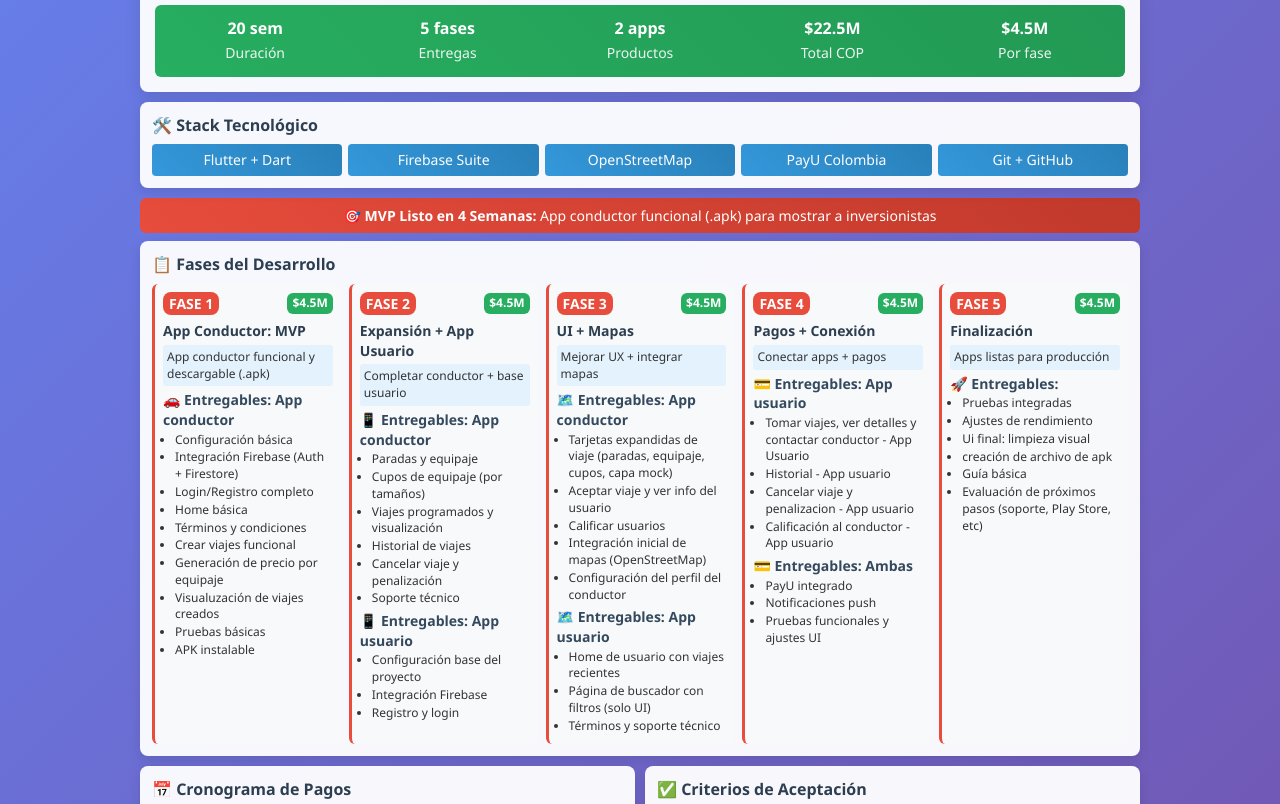
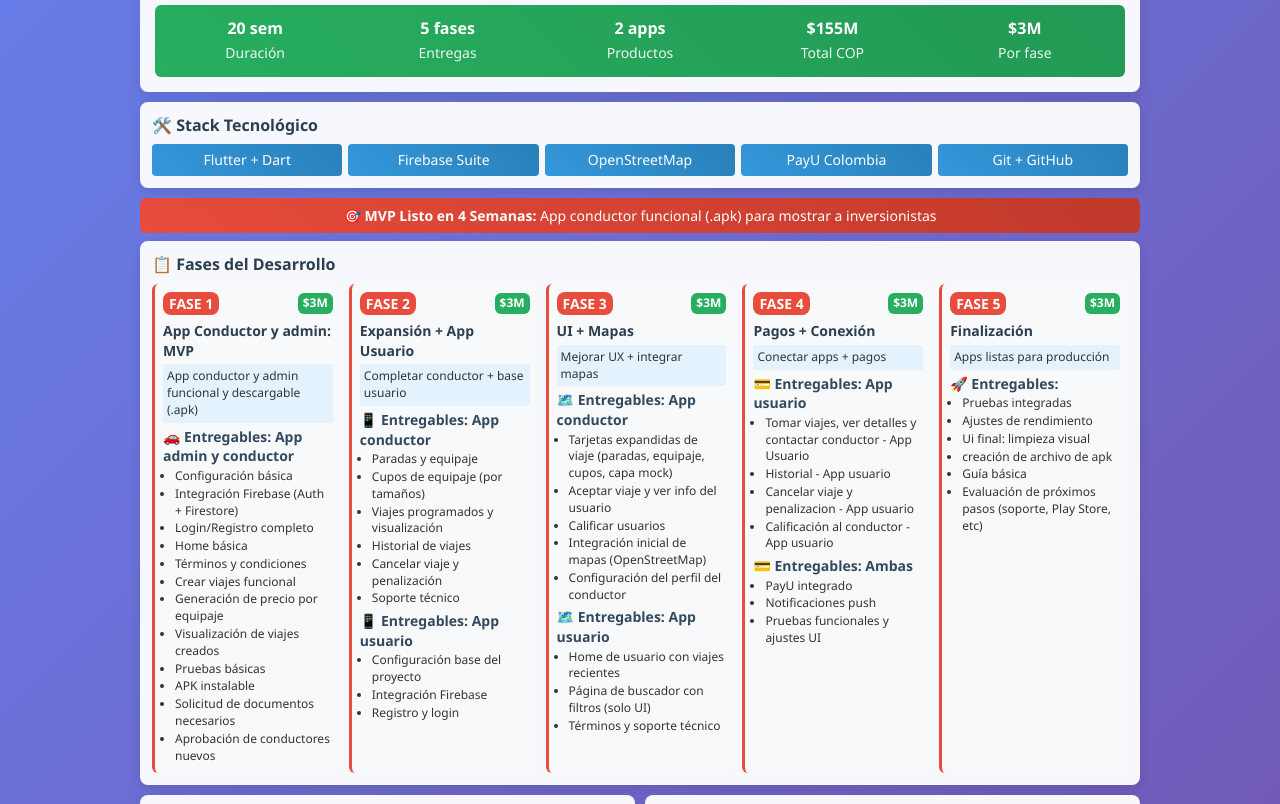
Before and after one commit to AlejandraCarvajal95/PresentacionPlisApp, a plain HTML site: page index.html in a window 1280 px wide. Shown: the part 88-892 px from the top of the page. Drawn offline with Linux system fonts and the light colour scheme.

Commit message:
Actualización de proyecto con nuevos precios

```diff
--- a/index.html
+++ b/index.html
@@ -335,11 +335,11 @@
                     <span class="stat-label">Productos</span>
                 </div>
                 <div class="stat-item">
-                    <span class="stat-value">$22.5M</span>
+                    <span class="stat-value">$155M</span>
                     <span class="stat-label">Total COP</span>
                 </div>
                 <div class="stat-item">
-                    <span class="stat-value">$4.5M</span>
+                    <span class="stat-value">$3M</span>
                     <span class="stat-label">Por fase</span>
                 </div>
             </div>
@@ -370,12 +370,12 @@
                 <div class="phase-card">
                     <div class="phase-header">
                         <div class="phase-number">FASE 1</div>
-                        <div class="phase-budget">$4.5M</div>
+                        <div class="phase-budget">$3M</div>
                     </div>
-                    <div class="phase-title">App Conductor: MVP</div>
-                    <div class="phase-objective">App conductor funcional y descargable (.apk)</div>
+                    <div class="phase-title">App Conductor y admin: MVP</div>
+                    <div class="phase-objective">App conductor y admin funcional y descargable (.apk)</div>
                     <div class="deliverables">
-                        <h5>🚗 Entregables: App conductor</h5>
+                        <h5>🚗 Entregables: App admin y conductor</h5>
                         <ul>
                             <li>Configuración básica</li>
                             <li>Integración Firebase (Auth + Firestore)</li>
@@ -384,9 +384,11 @@
                             <li>Términos y condiciones</li>
                             <li>Crear viajes funcional</li>
                             <li>Generación de precio por equipaje</li>
-                            <li>Visualuzación de viajes creados</li>
+                            <li>Visualización de viajes creados</li>
                             <li>Pruebas básicas</li>
                             <li>APK instalable</li>
+                            <li>Solicitud de documentos necesarios</li>
+                            <li>Aprobación de conductores nuevos</li>
                         </ul>
                     </div>
                 </div>
@@ -394,7 +396,7 @@
                 <div class="phase-card">
                     <div class="phase-header">
                         <div class="phase-number">FASE 2</div>
-                        <div class="phase-budget">$4.5M</div>
+                        <div class="phase-budget">$3M</div>
                     </div>
                     <div class="phase-title">Expansión + App Usuario</div>
                     <div class="phase-objective">Completar conductor + base usuario</div>
@@ -420,7 +422,7 @@
                 <div class="phase-card">
                     <div class="phase-header">
                         <div class="phase-number">FASE 3</div>
-                        <div class="phase-budget">$4.5M</div>
+                        <div class="phase-budget">$3M</div>
                     </div>
                     <div class="phase-title">UI + Mapas</div>
                     <div class="phase-objective">Mejorar UX + integrar mapas</div>
@@ -445,7 +447,7 @@
                 <div class="phase-card">
                     <div class="phase-header">
                         <div class="phase-number">FASE 4</div>
-                        <div class="phase-budget">$4.5M</div>
+                        <div class="phase-budget">$3M</div>
                     </div>
                     <div class="phase-title">Pagos + Conexión</div>
                     <div class="phase-objective">Conectar apps + pagos</div>
@@ -469,7 +471,7 @@
                 <div class="phase-card">
                     <div class="phase-header">
                         <div class="phase-number">FASE 5</div>
-                        <div class="phase-budget">$4.5M</div>
+                        <div class="phase-budget">$3M</div>
                     </div>
                     <div class="phase-title">Finalización</div>
                     <div class="phase-objective">Apps listas para producción</div>
@@ -598,9 +600,9 @@
                     <p>App para inversores</p>
                 </div>
                 <div class="summary-card">
-                    <h3>💰 Total</h3>
-                    <div class="summary-value">$22.5M</div>
-                    <p>5 pagos de $4.5M</p>
+                    <h3>Total</h3>
+                    <div class="summary-value">$15M</div>
+                    <p>5 pagos de $3M</p>
                 </div>
                 <div class="summary-card">
                     <h3>📱 Apps</h3>
```
